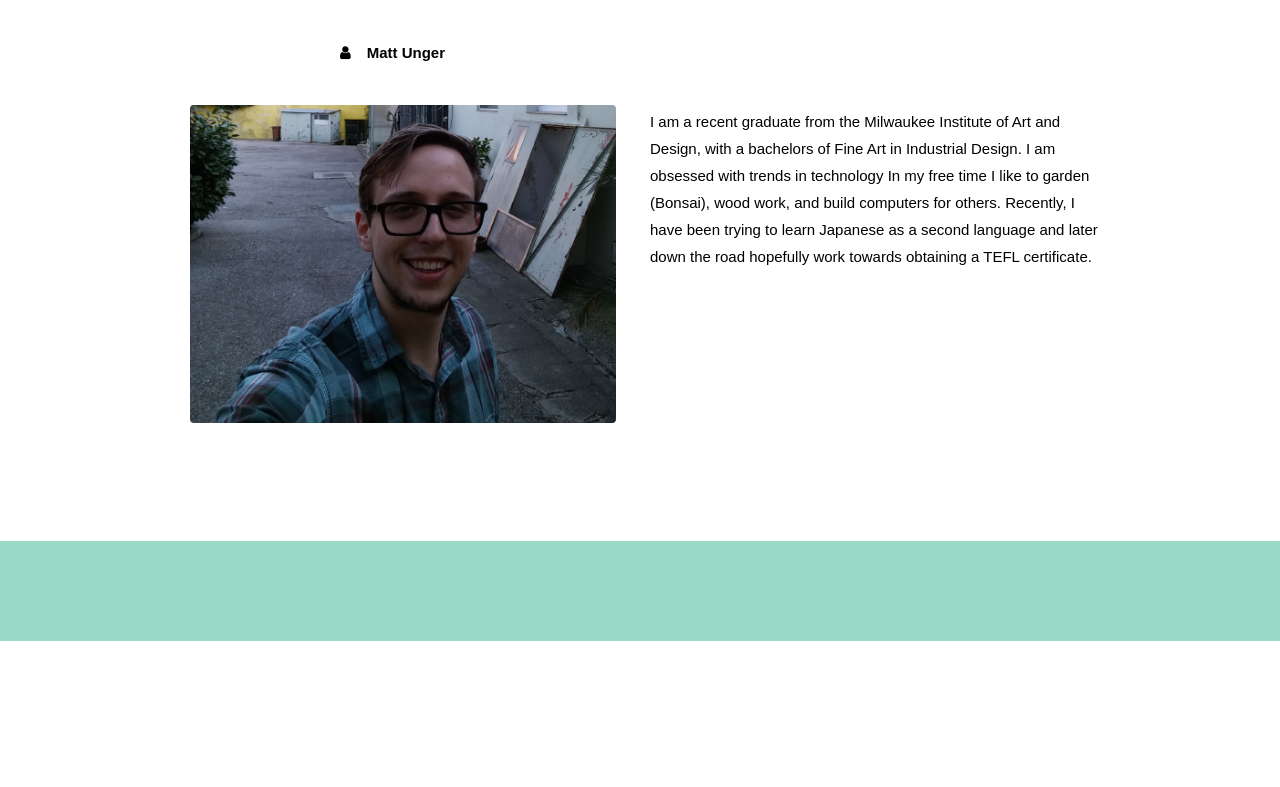
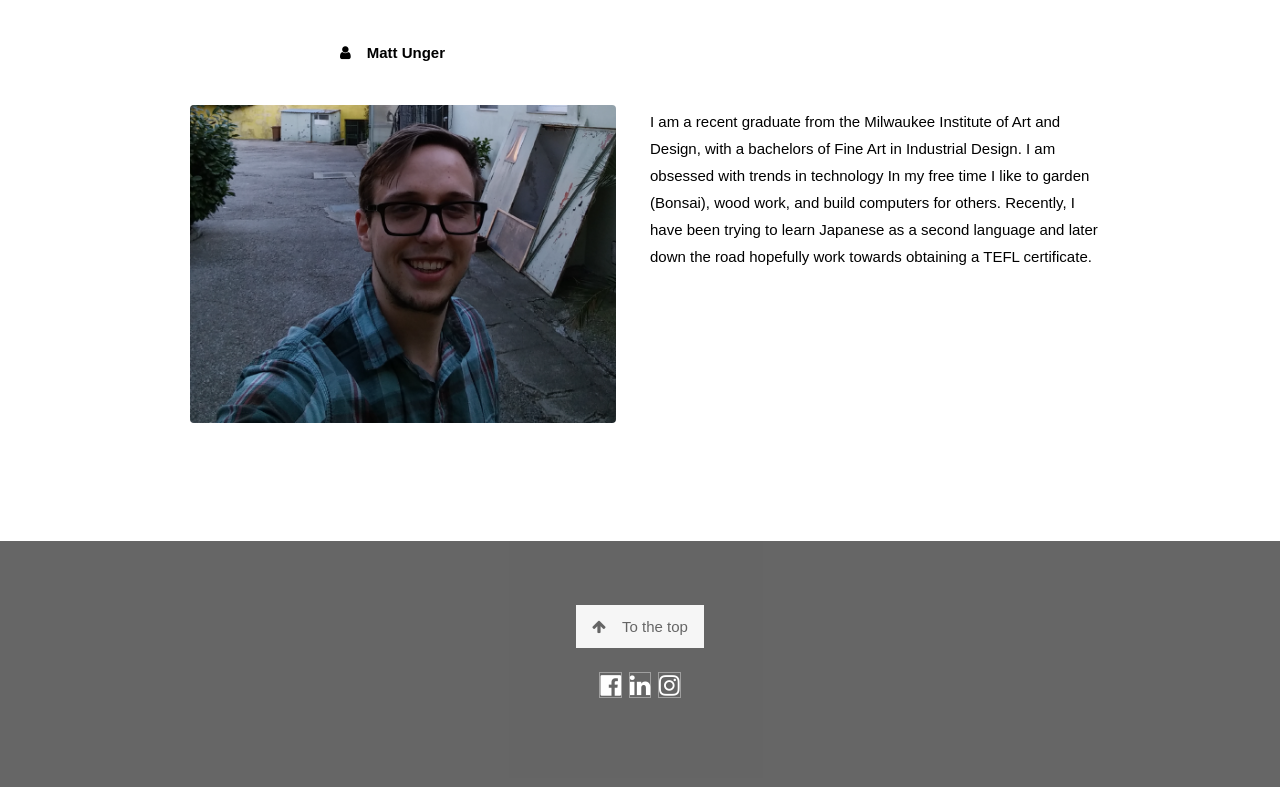
Before and after one commit to ungerandrew2/mattunger.github.io, a plain HTML site: page index.html in a window 1280 px wide. Shown: the part 2017-2804 px from the top of the page. Before the commit the page ends 2658 px from the top, so only its background shows below. Drawn offline with nearby package versions, Linux system fonts and the light colour scheme.

Commit message:
Revert "more changes"
This reverts commit 043a2cadd7414b1b1bbd101bab752b9a7c79fdcb.

```diff
--- a/index.html
+++ b/index.html
@@ -144,15 +144,14 @@
     </section>
 
     <!-- Footer -->
-        <div class="bottom">
-        </div>
-        <!--<a href="#home" class="w3-button w3-light-grey"><i class="fa fa-arrow-up w3-margin-right"></i>To the top</a>
+    <footer class="w3-center w3-black w3-padding-64 w3-opacity w3-hover-opacity-off">
+        <a href="#home" class="w3-button w3-light-grey"><i class="fa fa-arrow-up w3-margin-right"></i>To the top</a>
         <div class="w3-xlarge w3-section">
             <a href="https://www.facebook.com/matt.unger.16"><i class="fa fa-facebook-official w3-hover-opacity"></i></a>
             <a href="https://www.linkedin.com/in/matthew-unger/"><i class="fa fa-linkedin w3-hover-opacity"></i></a>
             <i class="fa fa-instagram w3-hover-opacity"></i>
-        </div>-->
-
+        </div>
+    </footer>
     <script src="./scripts/main.js"></script>
     <script src="./scripts/transition.js"></script>
     <script src="https://ajax.googleapis.com/ajax/libs/jquery/3.3.1/jquery.min.js"></script>
--- a/styles/main.css
+++ b/styles/main.css
@@ -180,7 +180,3 @@ html {
     padding-right: 4%;
 
 }
-.bottom{
-    height: 100px;
-    background-color: #98D9C7;
-}
```
